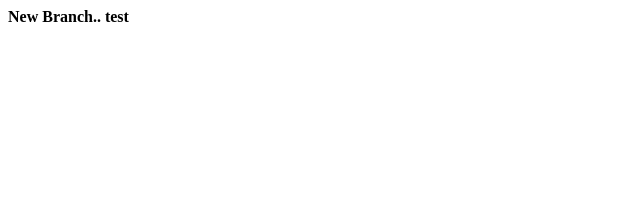
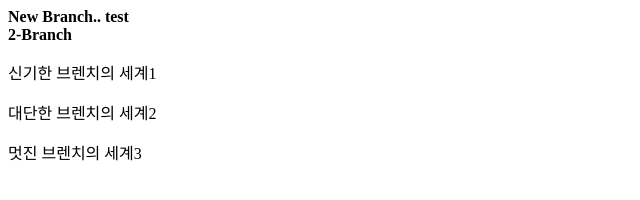
Before and after one commit to dongil-il/OGSEO_FOSS, a plain HTML site: page index.html in a window 1280 px wide. Shown: the whole page, without its empty margins (0-640 px from the left). Drawn offline with Linux system fonts and the light colour scheme.

Commit message:
Update index.html

```diff
--- a/index.html
+++ b/index.html
@@ -1,6 +1,14 @@
 <html>
-	<head></head>
+	<head>
+		<title>브렌치</title>
+	</head>
 	<body>
 		<b>New Branch.. test</b>
+		<br>
+		<b>2-Branch</b>
+		<br>
+		<p>신기한 브렌치의 세계1</p>
+		<p>대단한 브렌치의 세계2</p>
+		<p>멋진 브렌치의 세계3</p>
 	</body>
 </html>
```
